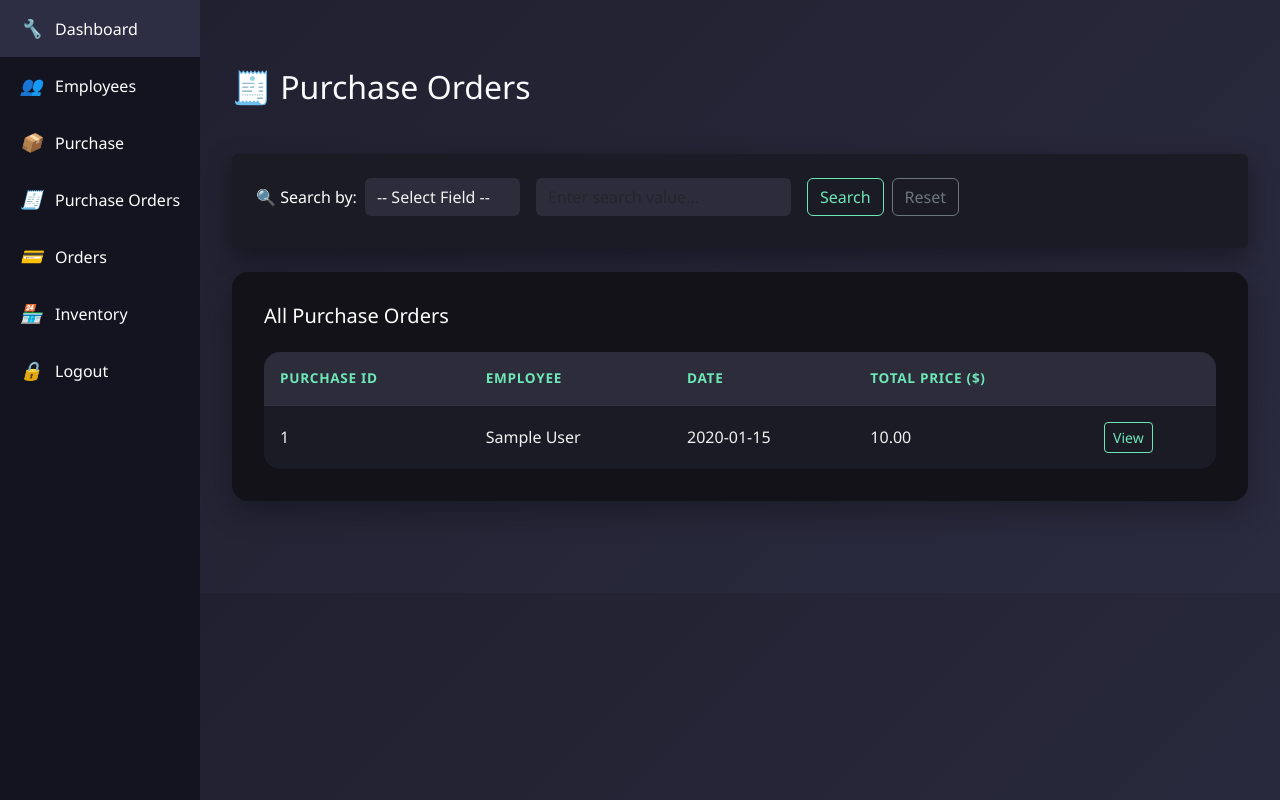
After one commit to Jamil-Habash/Electronic_Store_Website, a Flask app: template website/templates/purchase_orders.html in a window 1280 px wide. The commit adds this page. Run offline with Flask 3, Linux system fonts and the light colour scheme; the template is opened without the code that fills it: values that come from a table or form of the project are taken from there, others are empty; tables that the repository leaves empty hold one stand-in row (values such as "Sample post"); some libraries are stand-ins or nearby versions.

Commit message:
full order option with the full abilty of working about infotmation in a thr present

```diff
--- a/website/templates/baseControl.html
+++ b/website/templates/baseControl.html
@@ -107,6 +107,7 @@
     <a href="/dashboard"><i>🔧</i><span>Dashboard</span></a>
     <a href="/empManager"><i>👥</i><span>Employees</span></a>
     <a href="#"><i>📦</i><span>Purchase</span></a>
+    <a href="/purchase_orders"><i>🧾</i><span>Purchase Orders</span></a>
     <a href="/orders"><i>💳</i><span>Orders</span></a>
     <a href="/inventory"><i>🏪</i><span>Inventory</span></a>
     <a href="/logout"><i>🔒</i><span>Logout</span></a>
--- /dev/null
+++ b/website/templates/purchase_orders.html
@@ -0,0 +1,186 @@
+{% extends "baseControl.html" %}
+{% block title %}Purchase Orders{% endblock %}
+{% block content %}
+
+<style>
+    :root {
+        --bg-dark: #121218;
+        --bg-elevated: #1b1b26;
+        --text-main: #f1f1f1;
+        --text-muted: #a1a1aa;
+        --accent: #6ee7b7;
+    }
+
+    .modern-table-container {
+        background-color: var(--bg-dark);
+        padding: 2rem;
+        border-radius: 1rem;
+        box-shadow: 0 12px 30px rgba(0, 0, 0, 0.3);
+    }
+
+    .modern-table {
+        border-collapse: collapse;
+        width: 100%;
+        color: var(--text-main);
+        background-color: var(--bg-elevated);
+        border-radius: 1rem;
+        overflow: hidden;
+    }
+
+    .modern-table th {
+        background-color: #2c2c3a;
+        color: var(--accent);
+        font-weight: 600;
+        padding: 1rem;
+        text-transform: uppercase;
+        font-size: 0.85rem;
+        letter-spacing: 0.05em;
+    }
+
+    .modern-table td {
+        padding: 1rem;
+        border-top: 1px solid #2f2f3d;
+        color: var(--text-main);
+    }
+
+    .modern-table tbody tr {
+        transition: background-color 0.2s ease;
+        cursor: pointer;
+    }
+
+    .modern-table tbody tr:hover {
+        background-color: #242432;
+    }
+
+    .modal-content {
+        background-color: var(--bg-elevated);
+        border: 1px solid #3c3c5a;
+        color: var(--text-main);
+        border-radius: 1rem;
+        box-shadow: 0 8px 30px rgba(0, 0, 0, 0.6);
+    }
+
+    .modal-header, .modal-footer {
+        border: none;
+    }
+
+    .btn-outline-light {
+        border-color: var(--accent);
+        color: var(--accent);
+    }
+
+    .btn-outline-light:hover {
+        background-color: var(--accent);
+        color: var(--bg-dark);
+    }
+
+</style>
+
+<div class="container py-5">
+    <h2 class="text-light mb-5">🧾 Purchase Orders</h2>
+    <!-- Search Bar -->
+    <form class="form-inline mb-4 p-4 rounded" method="GET" action="/purchase_orders" style="background-color: var(--bg-elevated); box-shadow: 0 8px 24px rgba(0,0,0,0.4); border-radius: 1rem;">
+                <div class="form-group mr-3 mb-2">
+                    <label for="field" class="form-label text-white mr-2">🔍 Search by:</label>
+                    <select class="form-control" id="field" name="field" required
+                            style="background-color: #2c2c3a; color: var(--text-main); border: none;">
+                        <option value="">-- Select Field --</option>
+                        <option value="Purchase_ID">Purchase ID</option>
+                        <option value="Employee_ID">Employee ID</option>
+                        <option value="Date_Of_Purchase">Date Of Purchase</option>
+                        <option value="Total_Price">Total Price</option>
+                    </select>
+                </div>
+
+                <div class="form-group mr-3 mb-2">
+                    <input type="text" class="form-control" name="value" placeholder="Enter search value..." required
+                           style="background-color: #2c2c3a; color: var(--text-main); border: none;">
+                </div>
+                <button type="submit" class="btn btn-outline-light mb-2 mr-2">Search</button>
+                <a href="/purchase_orders" class="btn btn-outline-secondary mb-2">Reset</a>
+    </form>
+    {% if purchases_order %}
+    <div class="modern-table-container mb-4">
+        <h5 class="text-white mb-4">All Purchase Orders</h5>
+        <div class="table-responsive">
+            <table class="modern-table">
+                <thead>
+                    <tr>
+                        <th>Purchase ID</th>
+                        <th>Employee</th>
+                        <th>Date</th>
+                        <th>Total Price ($)</th>
+                        <th></th>
+                    </tr>
+                </thead>
+                <tbody>
+                    {% for purchase_order in purchases_order %}
+                    <tr>
+                        <td>{{ purchase_order.Purchase_ID }}</td>
+                        <td>{{ purchase_order.employee.Emp_Name if purchase_order.employee else 'N/A' }}</td>
+                        <td>{{ purchase_order.Date_Of_Purchase.strftime('%Y-%m-%d') if purchase_order.Date_Of_Purchase else 'N/A' }}</td>
+                        <td>{{ "%.2f"|format(purchase_order.Total_Cost or 0) }}</td>
+                        <td>
+                            <button type="button" class="btn btn-sm btn-outline-light" data-bs-toggle="modal" data-bs-target="#orderModal{{ purchase_order.Purchase_ID }}">View</button>
+                        </td>
+                    </tr>
+                    {% endfor %}
+                </tbody>
+            </table>
+        </div>
+    </div>
+    {% else %}
+    <div class="card bg-secondary text-white shadow mb-4">
+        <div class="card-body text-center">
+            <h5 class="card-title">No Purchase Orders Found</h5>
+            <p>There are currently no Purchase orders to display.</p>
+        </div>
+    </div>
+    {% endif %}
+
+    <!-- Modals-->
+    {% for purchase_order in purchases_order %}
+    <div class="modal fade" id="orderModal{{ purchase_order.Purchase_ID }}" tabindex="-1" aria-labelledby="orderModalLabel{{ purchase_order.Purchase_ID }}" aria-hidden="true">
+      <div class="modal-dialog modal-lg modal-dialog-centered">
+        <div class="modal-content">
+          <div class="modal-header">
+            <h5 class="modal-title" id="orderModalLabel{{ purchase_order.Purchase_ID }}">Purchase Order Details</h5>
+            <button type="button" class="btn-close btn-close-white" data-bs-dismiss="modal" aria-label="Close"></button>
+          </div>
+          <div class="modal-body">
+            <p><strong>Employee:</strong> {{ purchase_order.employee.Emp_Name if purchase_order.employee else 'N/A' }}</p>
+            <p><strong>Date of Purchase:</strong> {{ purchase_order.Date_Of_Purchase.strftime('%Y-%m-%d') if purchase_order.Date_Of_Purchase else 'N/A' }}</p>
+            <hr>
+            <table class="modern-table table-sm">
+              <thead>
+                <tr>
+                  <th>Product</th>
+                  <th>Quantity</th>
+                  <th>Unit Price</th>
+                </tr>
+              </thead>
+              <tbody>
+                {% for detail in purchase_order.purchase_details %}
+                <tr>
+                  <td>{{ detail.model.Model_Name if detail.model else 'Unknown Product' }}</td>
+                  <td>{{ detail.Quantity }}</td>
+                  <td>{{ detail.Cost_Per_Unit }}</td>
+                </tr>
+                {% else %}
+                <tr><td colspan="3" class="text-center">No order details found</td></tr>
+                {% endfor %}
+              </tbody>
+            </table>
+            <p><strong>Total Price:</strong> ${{ "%.2f"|format(purchase_order.Total_Cost or 0) }}</p>
+          </div>
+          <div class="modal-footer">
+            <button type="button" class="btn btn-secondary" data-bs-dismiss="modal">Close</button>
+          </div>
+        </div>
+      </div>
+    </div>
+    {% endfor %}
+
+</div>
+
+{% endblock %}
```
Also changed, not shown: website/control.py (+28 -12 lines).
